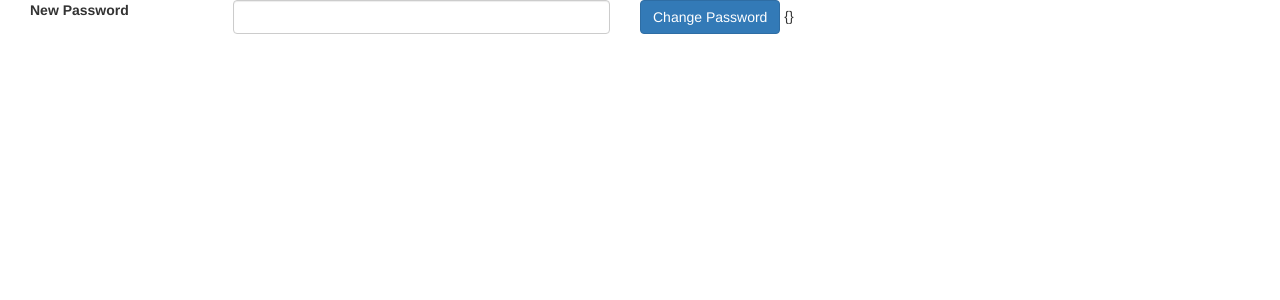
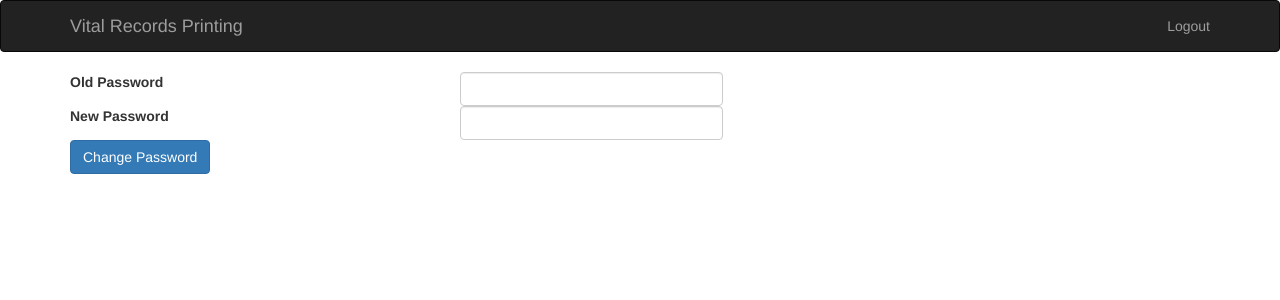
Before and after one commit to nycrecords/vital-records-printing, a Flask app: page /password in a window 1280 px wide. Shown: the top 300 px of the page. Run offline with Flask 2, Linux system fonts and the light colour scheme; the visitor is signed in with stand-in values (Sample User, id 1); some libraries are stand-ins or nearby versions.

Commit message:
Change passwords finish
Former-commit-id: 23cd2144f10ccc624a09c4bb6d02f7c8884ae47e

```diff
--- a/app/forms.py
+++ b/app/forms.py
@@ -1,6 +1,6 @@
 from flask_wtf import FlaskForm
 from wtforms.fields import StringField, SubmitField, SelectField, IntegerField, PasswordField
-from wtforms.validators import Length
+from wtforms.validators import Length, DataRequired
 from flask_login import current_user
 
 class Form(FlaskForm):
@@ -78,14 +78,20 @@ class LoginForm(Form):
 
 
 class PasswordForm(Form):
-    new_password = StringField("New Password", validators=[Length(min=8, max=32)])
+    old_password = PasswordField("Old Password", validators=[DataRequired()])
+    new_password = PasswordField("New Password", validators=[Length(min=8, max=32)])
 
     def validate(self):
         base_validation = super().validate()
         is_valid_password = current_user.is_valid_password(self.new_password.data)
+        check_old_password = current_user.check_password(self.old_password.data)
 
         if not is_valid_password:
             self.new_password.errors.append(
                 "Your new password cannot be the same as your current password or your last 3 passwords.")
+        if not check_old_password:
+            self.old_password.errors.append(
+                "Wrong password"
+            )
 
-        return base_validation and is_valid_password
+        return base_validation and is_valid_password and check_old_password
--- a/app/models.py
+++ b/app/models.py
@@ -170,7 +170,7 @@ class User(db.Model, UserMixin):  # TODO: write tests for this
         if self.is_valid_password(password):
             if update_history:
                 # update previous passwords
-                if  self.history.count() >= self.MAX_PREV_PASS:
+                if self.history.count() >= self.MAX_PREV_PASS:
                     # remove oldest password
                     self.history.filter_by(  # can't call delete() when using order_by()
                         id=self.history.order_by(History.timestamp.asc()).first().id
@@ -181,6 +181,10 @@ class User(db.Model, UserMixin):  # TODO: write tests for this
             self.password = generate_password_hash(password)
 
             db.session.commit()
+
+    def update_password(self, old_password, new_password):
+        if self.check_password(old_password):
+            self.set_password(new_password)
 
     def check_password(self, password):
         return check_password_hash(self.password, password)
--- a/app/templates/change_password.html
+++ b/app/templates/change_password.html
@@ -6,26 +6,46 @@
 </head>
 <body>
 
+{% include("navbar.html") %}
+
+<div class="container">
     <form id="change-pass-form" method="post">
         {{ password_form.hidden_tag() }}
 
-{#    <div class="row">#}
-        <div class="col-xs-6">
-{#            <div class="form-group">#}
+        <div class="row">
+            <div class="form-group {% if password_form.old_password.errors %}has-error{% endif %}">
+                {{ password_form.old_password.label(class="col-xs-4 control-label") }}
+                <div class="col-xs-3">
+                    {{ password_form.old_password(class="form-control") }}
+                    {% if password_form.old_password.errors %}
+                        <div style="color: #a94442">
+                            {{ password_form.old_password.errors[0] }}
+                        </div>
+                    {% endif %}
+                </div>
+            </div>
+        </div>
+
+        <div class="row">
+            <div class="form-group {% if password_form.new_password.errors %}has-error{% endif %}">
                 {{ password_form.new_password.label(class="col-xs-4 control-label") }}
-                <div class="col-xs-8">
+                <div class="col-xs-3">
                     {{ password_form.new_password(class="form-control") }}
+                    {% if password_form.new_password.errors %}
+                        <div style="color: #a94442">
+                            {{ password_form.new_password.errors[0] }}
                         </div>
-{#            </div>#}
+                    {% endif %}
                 </div>
-{#    </div>#}
+            </div>
+        </div>
 
         <button type="submit" class="btn btn-primary">
             Change Password
         </button>
 
-    {{ password_form.errors }}
     </form>
+</div>
 
 </body>
 </html>
--- /dev/null
+++ b/app/templates/navbar.html
@@ -0,0 +1,33 @@
+<nav class="navbar navbar-inverse">
+    <div class="container">
+        <div class="navbar-header pull-left">
+            <div class="navbar-brand">Vital Records Printing</div>
+        </div>
+        <div class="navbar-header pull-right">
+            <ul class="nav navbar-nav navbar-right">
+
+                {% if current_user.is_authenticated and request.endpoint != 'password' %}
+                    <li>
+                        <a href="{{ url_for('password') }}">
+                            Change Password
+                        </a>
+                    </li>
+                {% endif %}
+
+                <li>
+                    {% if current_user.is_authenticated %}
+                        <a href="{{ url_for('logout') }}">
+                            Logout
+                        </a>
+                    {% else %}
+                        <a href="#"
+                           data-toggle="popover"
+                           data-placement="bottom"
+                           data-content='{% include("login_form.html") %}'
+                        >Login</a>
+                    {% endif %}
+                </li>
+            </ul>
+        </div>
+    </div>
+</nav>
--- a/app/views.py
+++ b/app/views.py
@@ -18,7 +18,6 @@ from flask_login import (
     login_required,
 )
 
-
 RESULT_SET_LIMIT = 20
 WILDCARD_CHAR = "*"
 
@@ -35,8 +34,8 @@ def login():
         user = User.query.filter_by(username=form.username.data).first()
         if user is not None and user.check_password(form.password.data):
             login_user(user)  # TODO: remember me
-        # TODO: else flash
-        # TODO: check date_pass_changed and redirect to '/password' if necessary
+            # TODO: else flash
+            # TODO: check date_pass_changed and redirect to '/password' if necessary
     return redirect('/')
 
 
@@ -52,9 +51,8 @@ def logout():
 def password():
     password_form = PasswordForm()
     if password_form.validate_on_submit():
-        new_password = password_form.new_password.data
-        current_user.set_password(new_password)
-
+        current_user.update_password(password_form.old_password.data,
+                                     password_form.new_password.data)
         return redirect('/')
     return render_template('change_password.html', password_form=password_form)
 
@@ -128,7 +126,7 @@ def years():
             type=request.args["type"],
             county=request.args["county"]
         ).items() if val
-    }
+        }
     base_query = Cert.query.filter_by(**filters).filter(Cert.year != None)
     try:
         start = base_query.order_by(Cert.year.asc()).first()
```
Also changed, not shown: app/templates/index.html (+1 -33 lines). Lines whose indentation alone changed are shown as unchanged.
